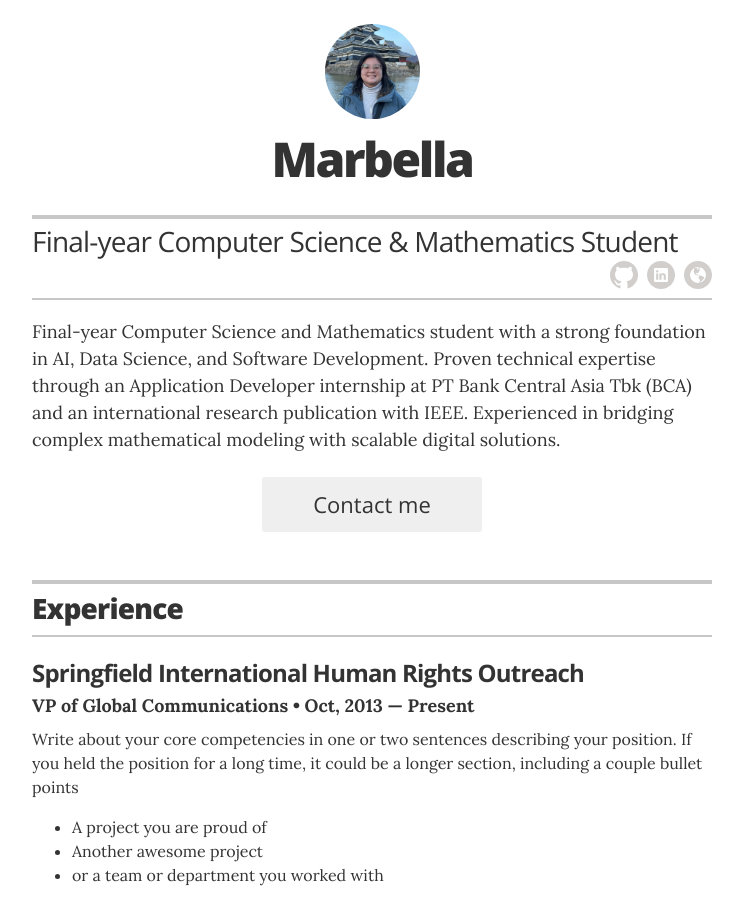
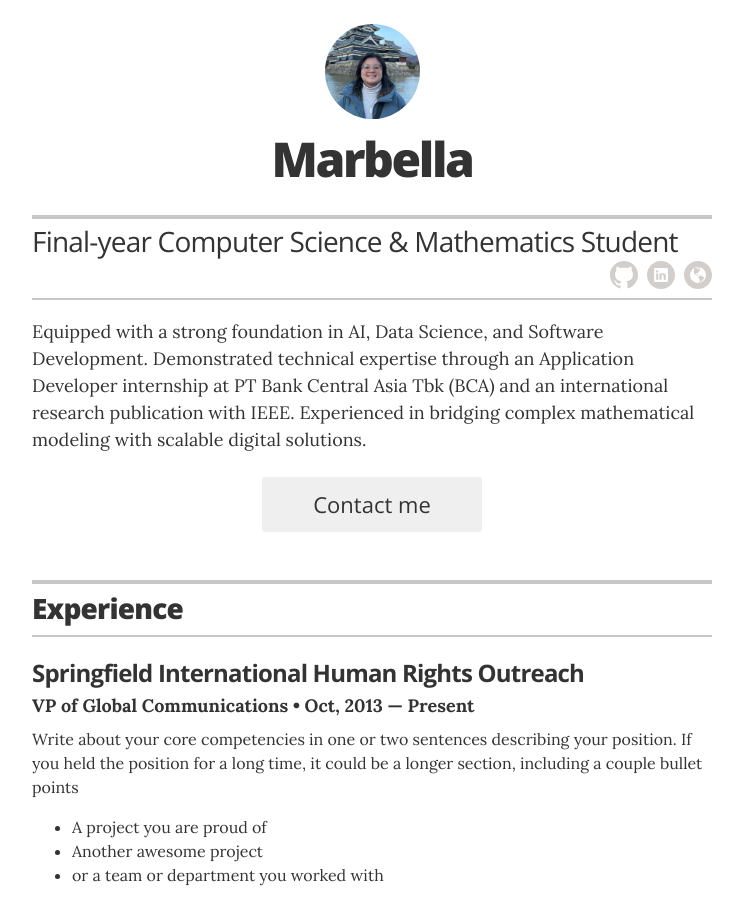
Before and after one commit to Marbella3173/resume, a Jekyll site: the page built from index.html, in a window 1280 px wide and 900 px high. Shown: the whole window, without its empty margins (268-1011 px from the left). Built offline with Jekyll 4.4.1, drawn with Linux system fonts in a browser that asks for light colours.

Commit message:
Update _config.yml

```diff
--- a/_config.yml
+++ b/_config.yml
@@ -23,7 +23,7 @@ resume_contact_address:         "West Jakarta, 11730"
 resume_header_contact_info:     "West Jakarta, 11730 • 0852-1535-4950 • marbelalim@gmail.com"
 display_header_contact_info:    "false"
 
-resume_header_intro: "<p>Final-year Computer Science and Mathematics student with a strong foundation in AI, Data Science, and Software Development. Proven technical expertise through an Application Developer internship at PT Bank Central Asia Tbk (BCA) and an international research publication with IEEE. Experienced in bridging complex mathematical modeling with scalable digital solutions.</p>"
+resume_header_intro: "<p>Equipped with a strong foundation in AI, Data Science, and Software Development. Demonstrated technical expertise through an Application Developer internship at PT Bank Central Asia Tbk (BCA) and an international research publication with IEEE. Experienced in bridging complex mathematical modeling with scalable digital solutions.</p>"
 
 # use "yes" to display the email contact button,
 # "no" to display an "I'm not looking for work" message,
```
